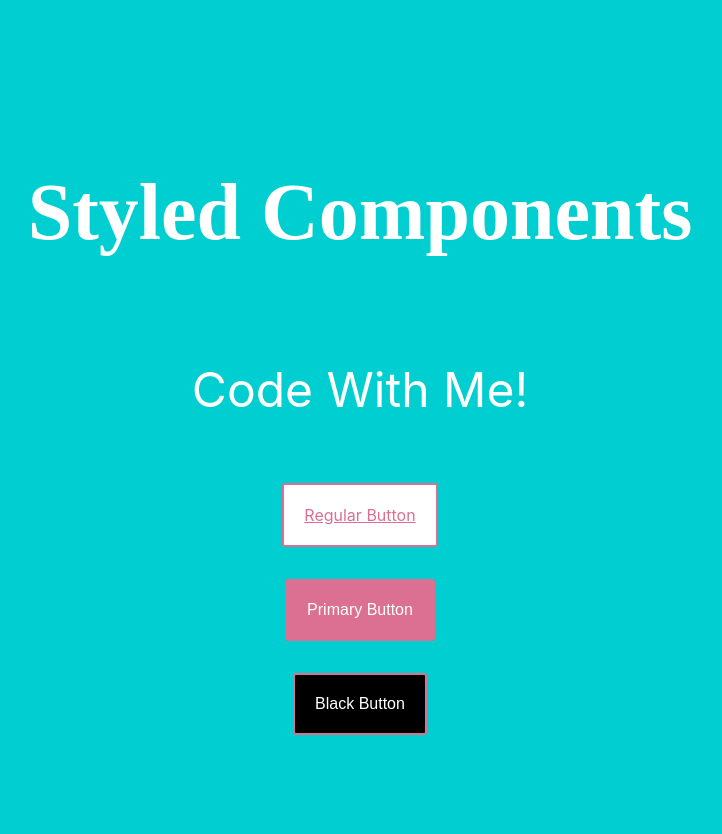
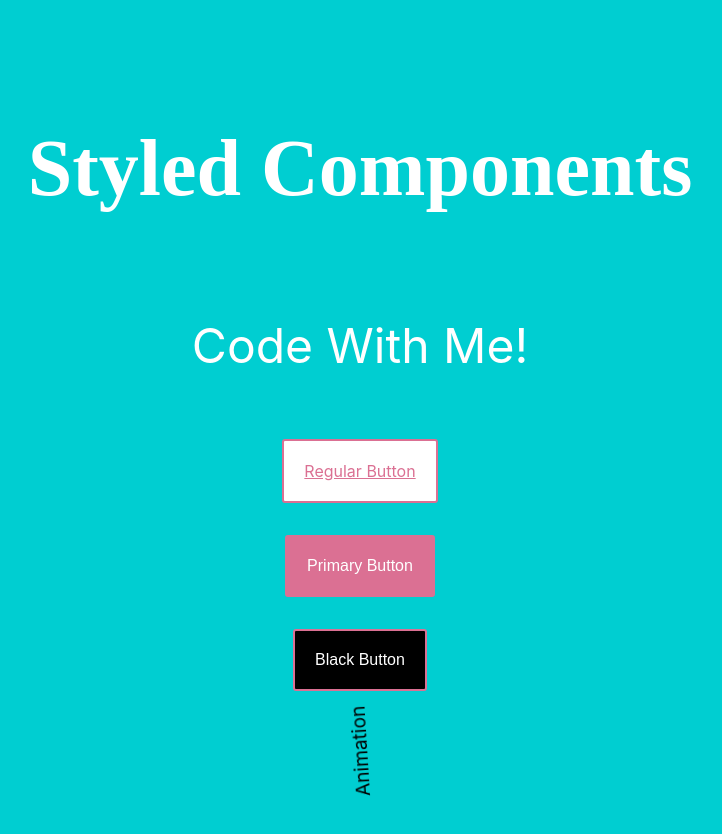
Before and after one commit to alibaltaci/Styled-Components, a React (Create React App) app in the folder my-app/: page / in a window 1280 px wide. Shown: the top 834 px of the page, without its empty margins (280-1002 px from the left). Built offline with nearby package versions, Linux system fonts and the light colour scheme.

Commit message:
animation

```diff
--- a/my-app/src/App.js
+++ b/my-app/src/App.js
@@ -1,6 +1,6 @@
 import './App.css';
 import React from "react";
-import styled from 'styled-components';
+import styled, { keyframes } from 'styled-components';
 
 // Styled Components (CSS in JS and the CSS Module)
 // React & React Native
@@ -73,6 +73,21 @@
   }
 `;
 
+const rotate = keyframes`
+  from{
+    transform: rotate(0deg);
+  }
+  to {
+    transform: rotate(360deg);
+  }
+`;
+
+const Rotate = styled.div`
+  display: inline-block;
+  animation: ${rotate} 2s linear infinite;
+  padding: 2rem 1rem;
+  font-size: 1.2rem;
+`;
 
 function App() {
   return (
@@ -85,6 +100,9 @@
       <Button as="a" href="/styled">Regular Button</Button>
       <Button primary onClick={() => console.log("Click Primary Button")}>Primary Button</Button>
       <BlackButton onClick={() => console.log("Click Black Button")}>Black Button</BlackButton>
+
+      <Rotate>Animation</Rotate>
+
     </Container>
   );
 }
```
